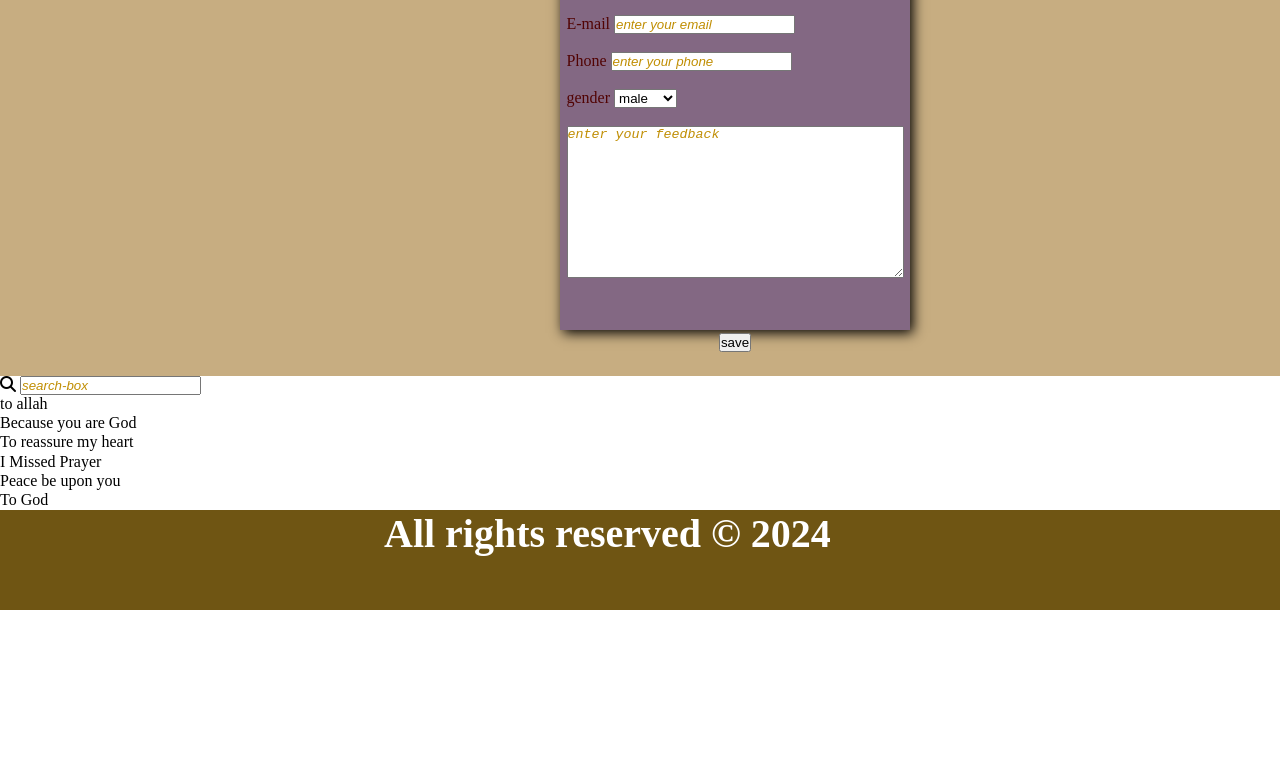
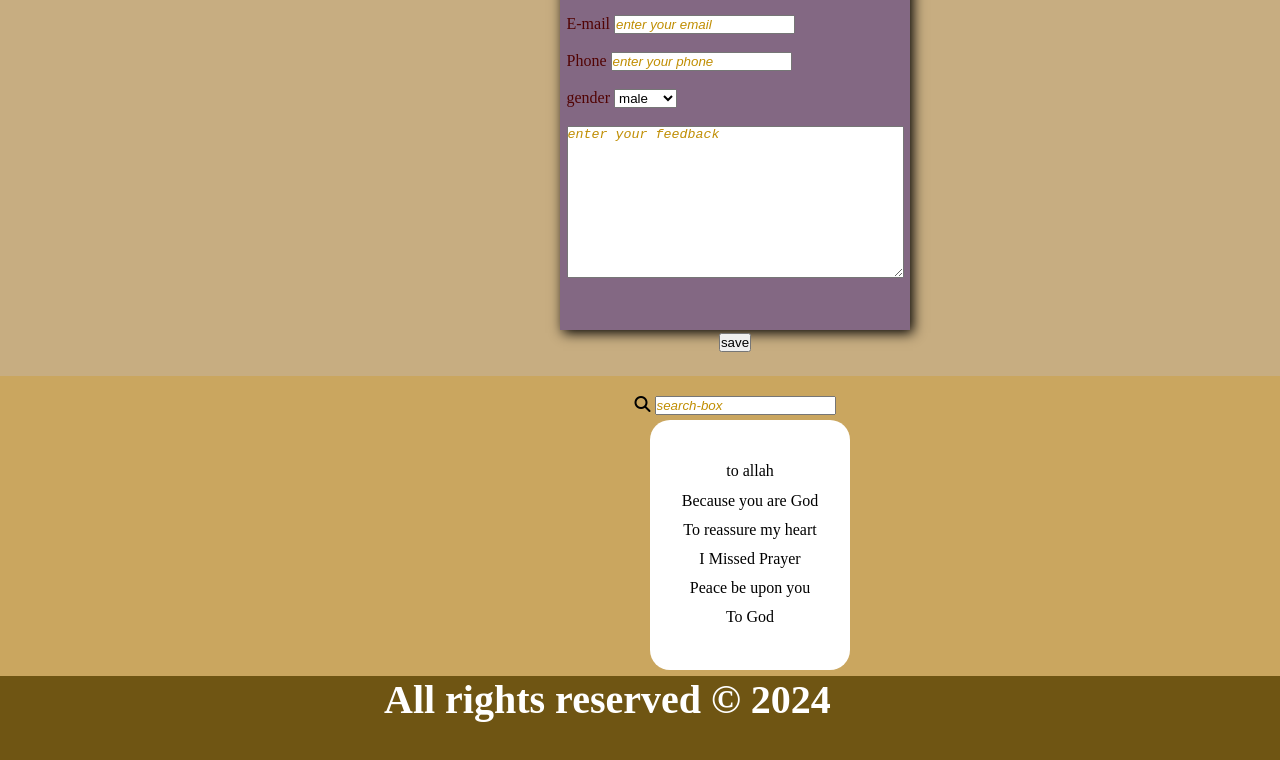
Before and after one commit to manon306/religion-books, a plain HTML site: page index.html in a window 1280 px wide. Shown: the part 3504-4264 px from the top of the page. Before the commit the page ends 4114 px from the top, so only its background shows below. Drawn offline with Linux system fonts and the light colour scheme.

Commit message:
Update master.css

```diff
--- a/css/master.css
+++ b/css/master.css
@@ -400,6 +400,31 @@ body{
     margin: auto;
     margin-top: 3px;
 }
+#searchmenna{
+    width: 100%;
+    height: 300px;
+    background-color: #ad7505a3;
+    text-align: center;
+    padding: 20px;
+}
+#elementsearchmenahesham{
+    display: flex;
+    align-items: center;
+    gap: 10px;
+    flex-direction: column;
+    flex-wrap: wrap;
+    background-color: white;
+    width: 200px;
+    height: 250px;
+    padding: 5px;
+    color: #000;
+    border-radius: 20px;
+    justify-content: center;
+    align-self: center;
+    position: relative;
+    left: 630px;
+    margin-top: 5px;
+}
 @media only screen and (max-width: 480px) {
     body{
         max-width: 480px;
```
